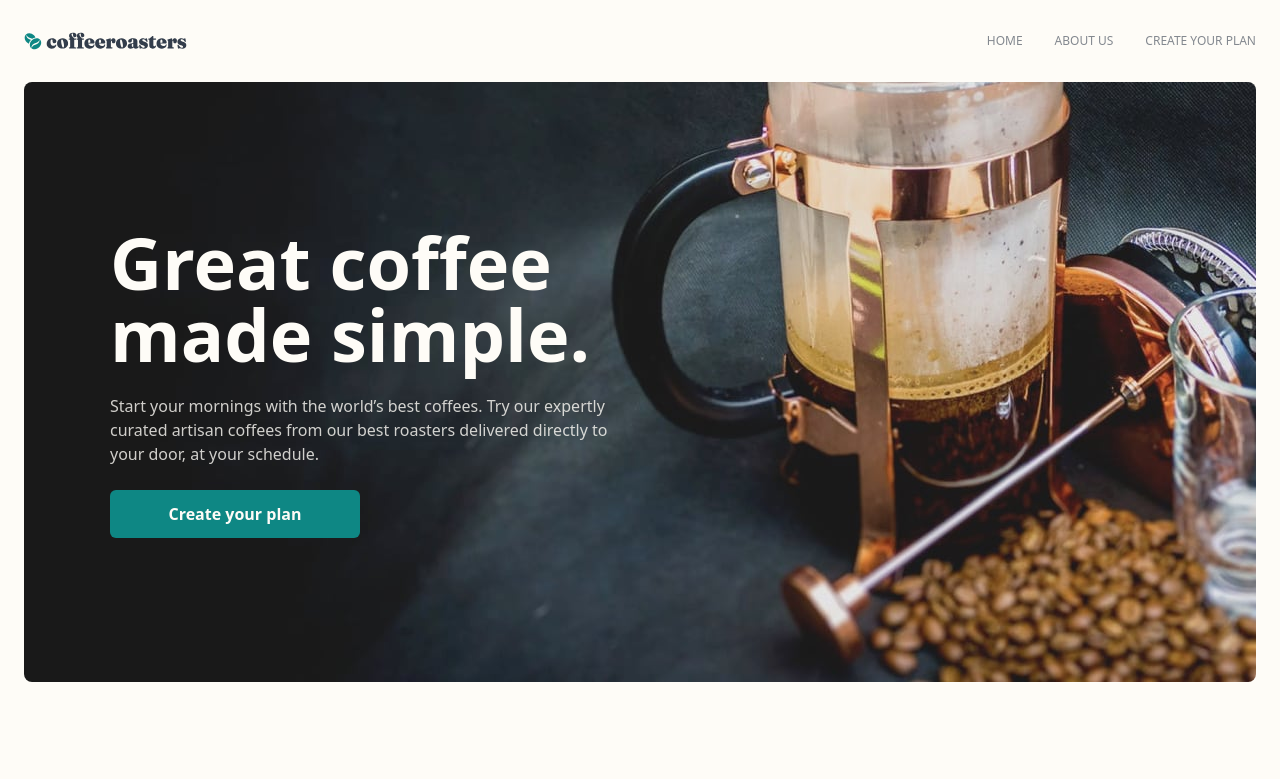
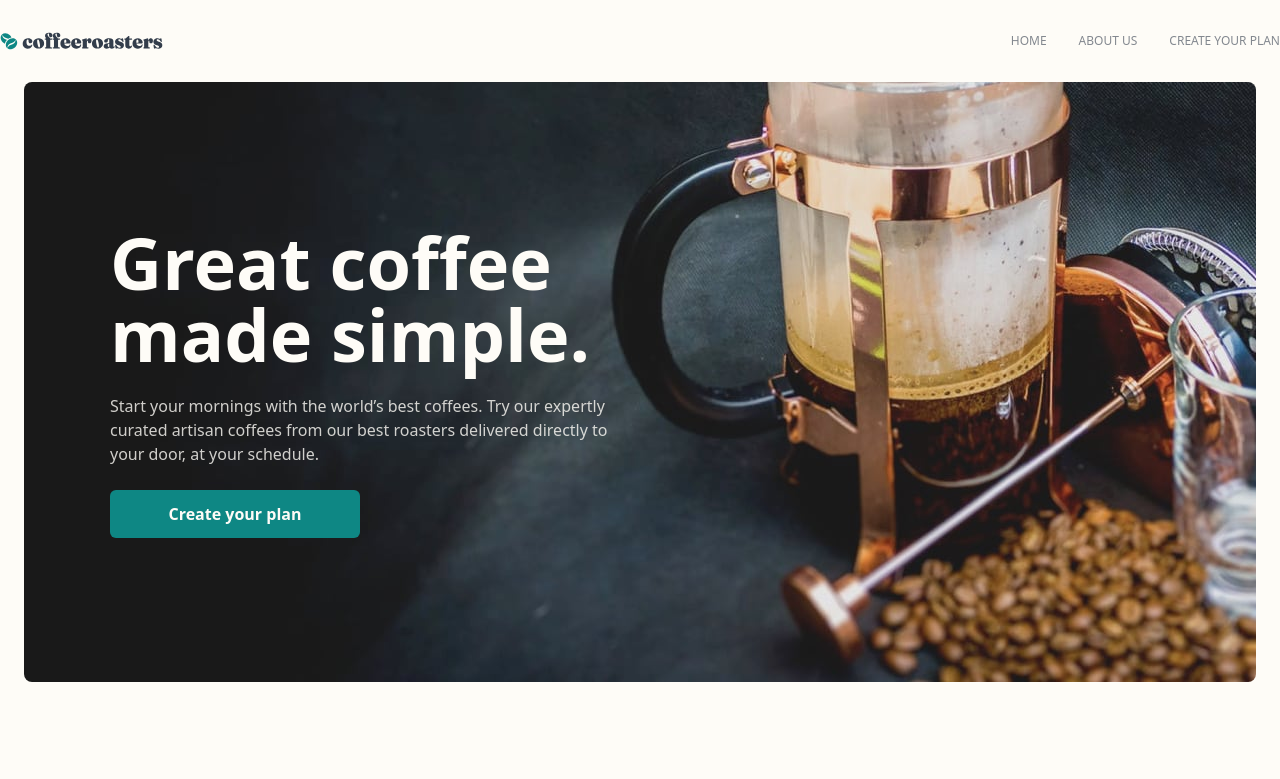
Before and after one commit to MadeByJax/coffeeroasters, a React (Vite) app: page / in a window 1280 px wide. Shown: the top 779 px of the page. Built offline with nearby package versions, Linux system fonts and the light colour scheme.

Commit message:
edit: styling

```diff
--- a/src/components/Navbar.jsx
+++ b/src/components/Navbar.jsx
@@ -7,7 +7,7 @@
   const [isClosed, setIsClosed] = useState(true);
 
   return (
-    <div className="flex justify-between items-center container mx-auto px-6 py-8">
+    <div className="flex justify-between items-center  py-8">
       <img className="w-[163px] h-[18px]" src={Logo} alt="" />
       <img
         onClick={() => {
```
